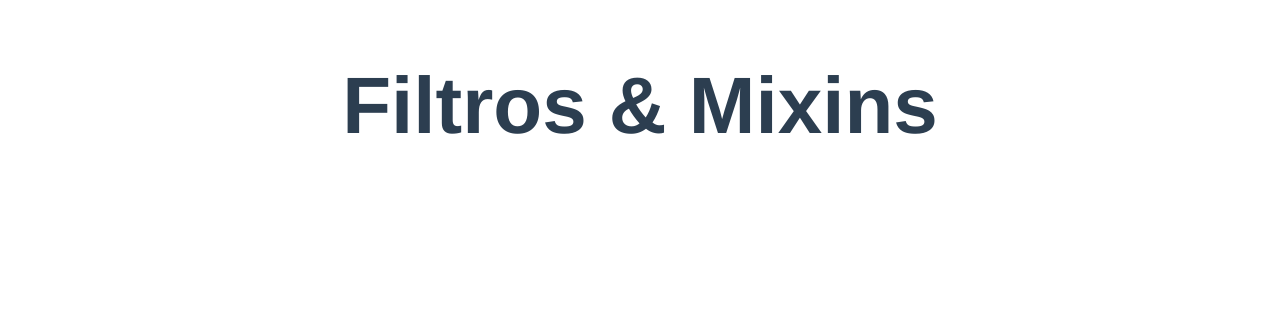
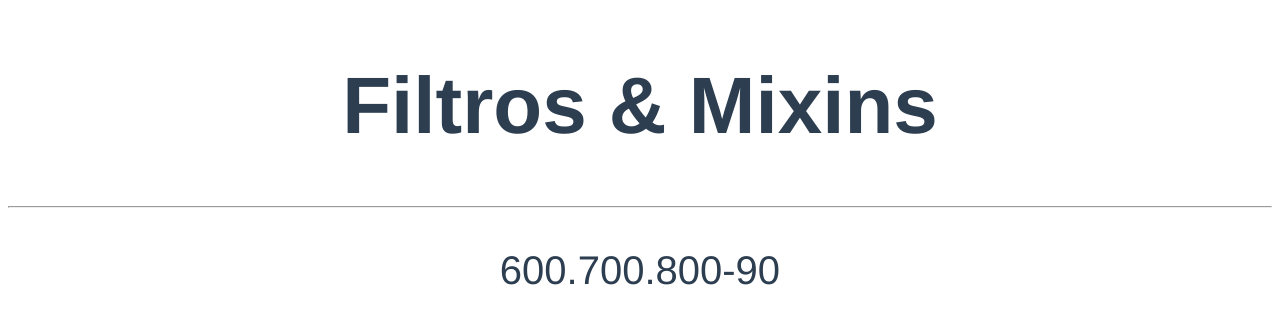
Before and after one commit to jnishizima/vuejs, a Vue app in the folder filtros-mixins/: page / in a window 1280 px wide. Shown: the top 324 px of the page. Built offline with nearby package versions, Linux system fonts and the light colour scheme.

Commit message:
exemplo do filters usando para criar mascaras de cpf

```diff
--- a/filtros-mixins/src/App.vue
+++ b/filtros-mixins/src/App.vue
@@ -1,12 +1,27 @@
 <template>
 	<div id="app">
 		<h1>Filtros & Mixins</h1>
+		<hr>
+		<p>{{ cpf | mascaraCpf }}</p>
 	</div>
 </template>
 
 <script>
 export default {
-
+	data(){
+		return{
+			cpf: '60070080090'
+		}
+	},
+	filters: {
+		mascaraCpf(valor){
+			const arr = valor.split('')
+			arr.splice(3,0,'.')
+			arr.splice(7,0,'.')
+			arr.splice(11,0,'-')
+			return arr.join('')
+		}
+	}
 }
 </script>
 
```
